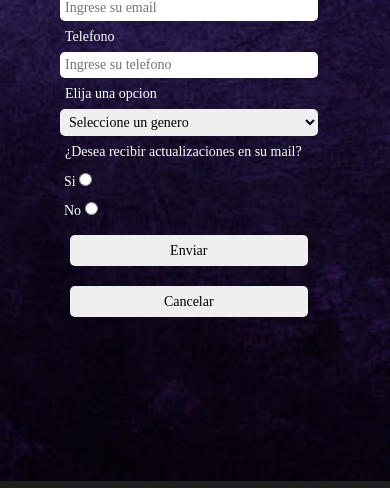
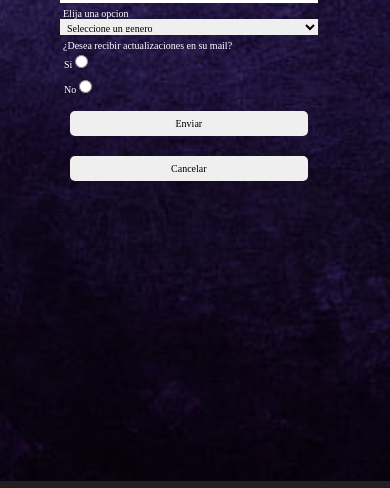
Before and after one commit to Joacko24/Pre-entrega3.FernandezJ, a website: page pages/unirse.html in a window 390 px wide. Shown: the part 440-928 px from the top of the page. Drawn offline with nearby package versions, Linux system fonts and the light colour scheme.

```diff
--- a/css/styles.css
+++ b/css/styles.css
@@ -43,11 +43,10 @@
 .formulario{
     display: flex;
     flex-direction: column;
-    height: 2rem;
+    height: 1rem;
     border: 0;
-    border-radius: 5px;
-    padding: 5px;
-    font-size: 14px;
+    padding: 3px;
+    font-size: 10px;
     color: #ffffff;
 }
 
```
Also changed, not shown: pages/nosotros.html (+4 -7 lines).
